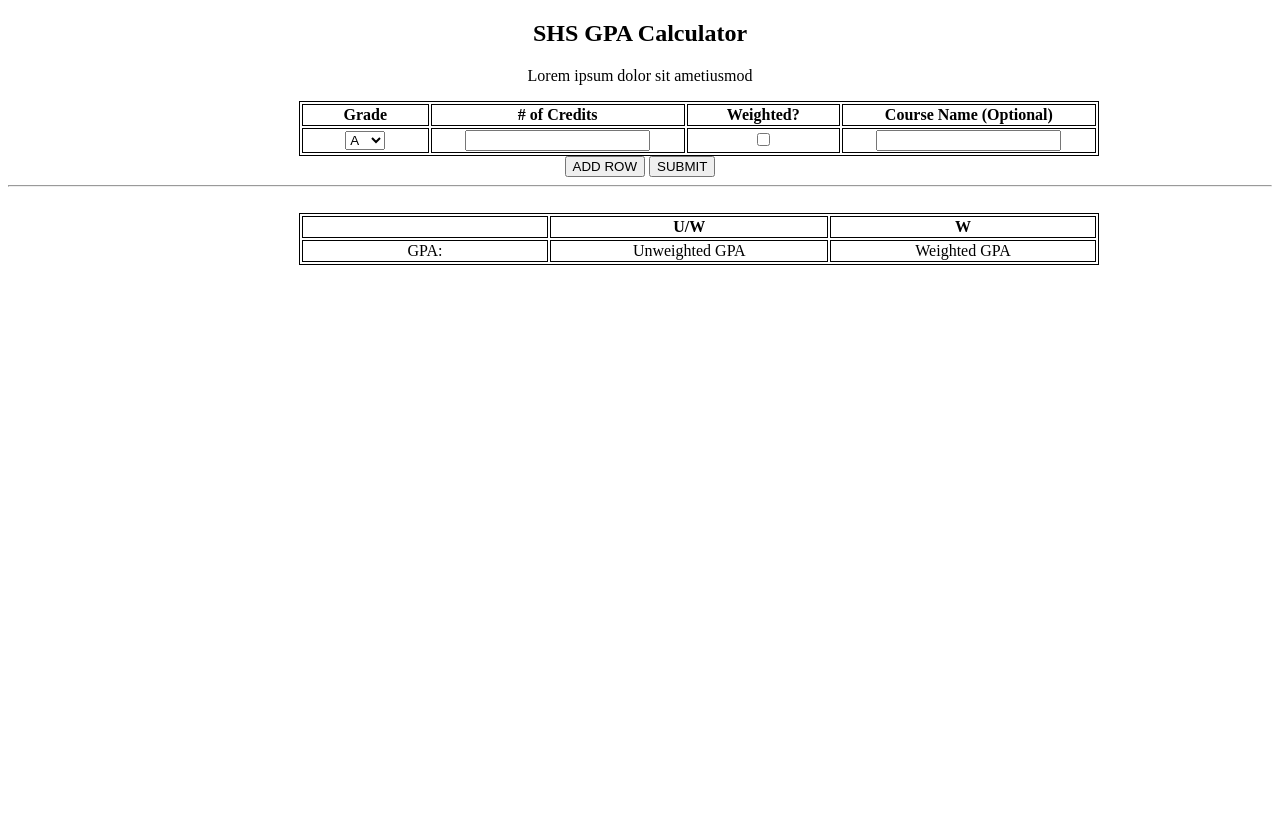
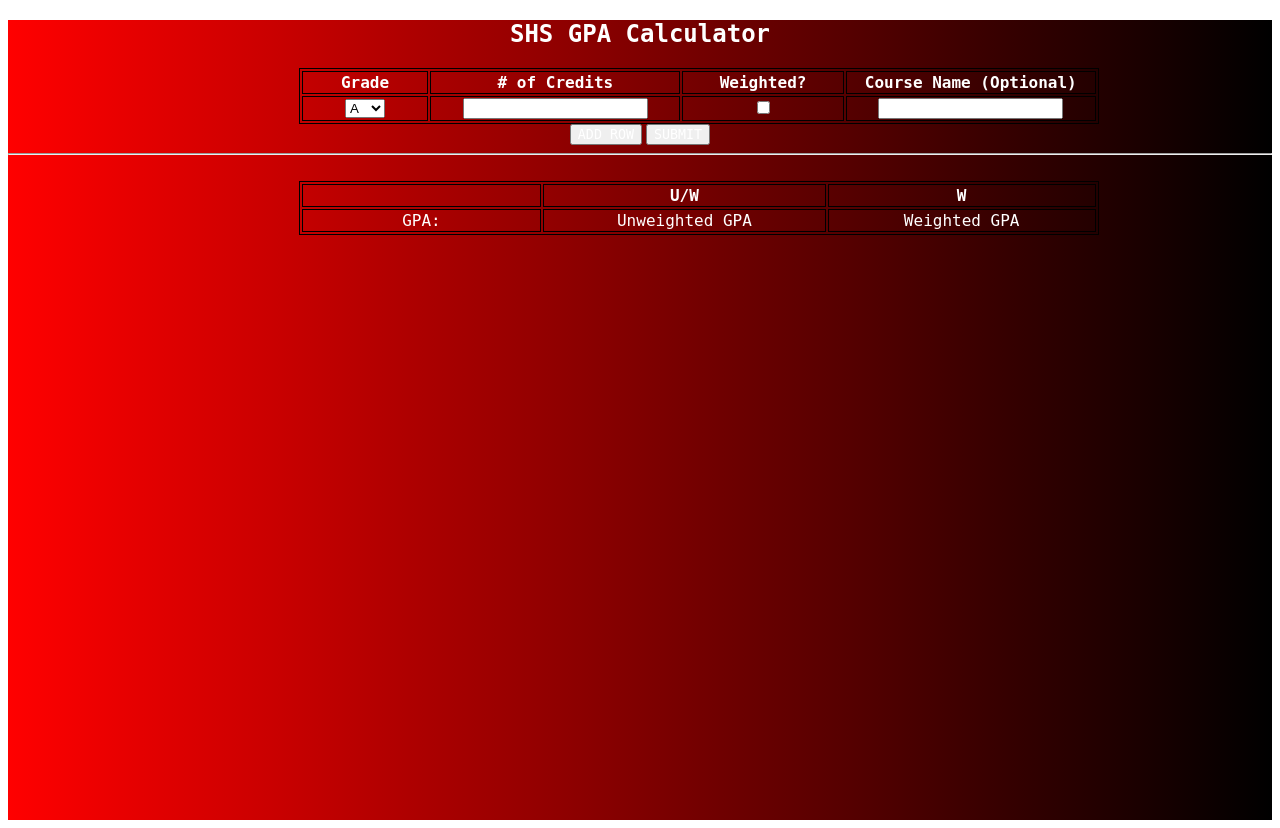
Before and after one commit to TYSHAKO1/TECHINNOVATION1, a PHP site: page /application/web/template_testing.html in a window 1280 px wide. Before the commit the page ends 265 px from the top, so only its background shows below. Run offline with PHP 8.4, Linux system fonts and the light colour scheme; some libraries are stand-ins or nearby versions.

Commit message:
OVerall fix

```diff
--- a/application/web/css/style.css
+++ b/application/web/css/style.css
@@ -26,8 +26,7 @@ margin-right: 20%;
   color: #ffffff;
 }
 #grad1 {
-  height: 1000px;
+  height: 800px;
   background-color: red; /* For browsers that do not support gradients */
   background-image: linear-gradient(to right, red , black);
 }
-/*---HELLO-->
--- a/application/web/template_testing.html
+++ b/application/web/template_testing.html
@@ -1,14 +1,11 @@
 <!DOCTYPE html>
 <html>
+  <div id="grad1">
 <head>
-<link rel="stylesheet" href="css/style.css">
-
+  <link rel="stylesheet" href="css/style.css">
 </head>
 <body>
-
-	<h2>SHS GPA Calculator</h2>
-	<p>Lorem ipsum dolor sit ametiusmod</p>
-
+	<h2 class = "font">SHS GPA Calculator</h2>
 
 <!-- <form name="transcript" onsubmit="compileSend()"> -->
 <table id = "gpaform">
@@ -16,13 +13,13 @@
 
 
   <tr id = "head">
-    <th>Grade</th>
-    <th># of Credits</th>
-    <th>Weighted?</th>
-    <th>Course Name (Optional)</th>
+    <th class = "font">Grade</th>
+    <th class = "font"># of Credits</th>
+    <th class = "font">Weighted?</th>
+    <th class = "font">Course Name (Optional)</th>
   </tr>
   <tr id = "formrow">
-<td><select id="g0" name="Grade">
+<td class = "font"><select id="g0" name="Grade">
   <option value="A">A</option>
   <option value="A-">A-</option>
   <option value="B+">B+</option>
@@ -44,10 +41,10 @@
 </table>
 
 <!-- </form> -->
-<button type="button" name="button" onclick="addRow()">ADD ROW</button>
-<button type="submit" form="transcript" onclick="submit()">SUBMIT</button>
+<button class = "font" type="button" name="button" onclick="addRow()">ADD ROW</button>
+<button class = "font" type="submit" form="transcript" onclick="submit()">SUBMIT</button>
 <br><hr><br>
-<table><thead><tr><th></th><th>U/W</th><th>W</th></tr></thead><tbody><tr><td>GPA:</td><td>Unweighted GPA</td><td>Weighted GPA</td></tr></tbody></table><script src="js/scripts.js"></script>
+<table class = "font" ><thead><tr><th></th><th>U/W</th><th>W</th></tr></thead><tbody><tr><td>GPA:</td><td>Unweighted GPA</td><td>Weighted GPA</td></tr></tbody></table><script src="js/scripts.js"></script>
 <script src="https://code.jquery.com/jquery-3.1.1.min.js"   integrity="sha256-hVVnYaiADRTO2PzUGmuLJr8BLUSjGIZsDYGmIJLv2b8="   crossorigin="anonymous"></script>
 
 
```
Also changed, not shown: application/web/index.php (line endings or trailing spaces).
